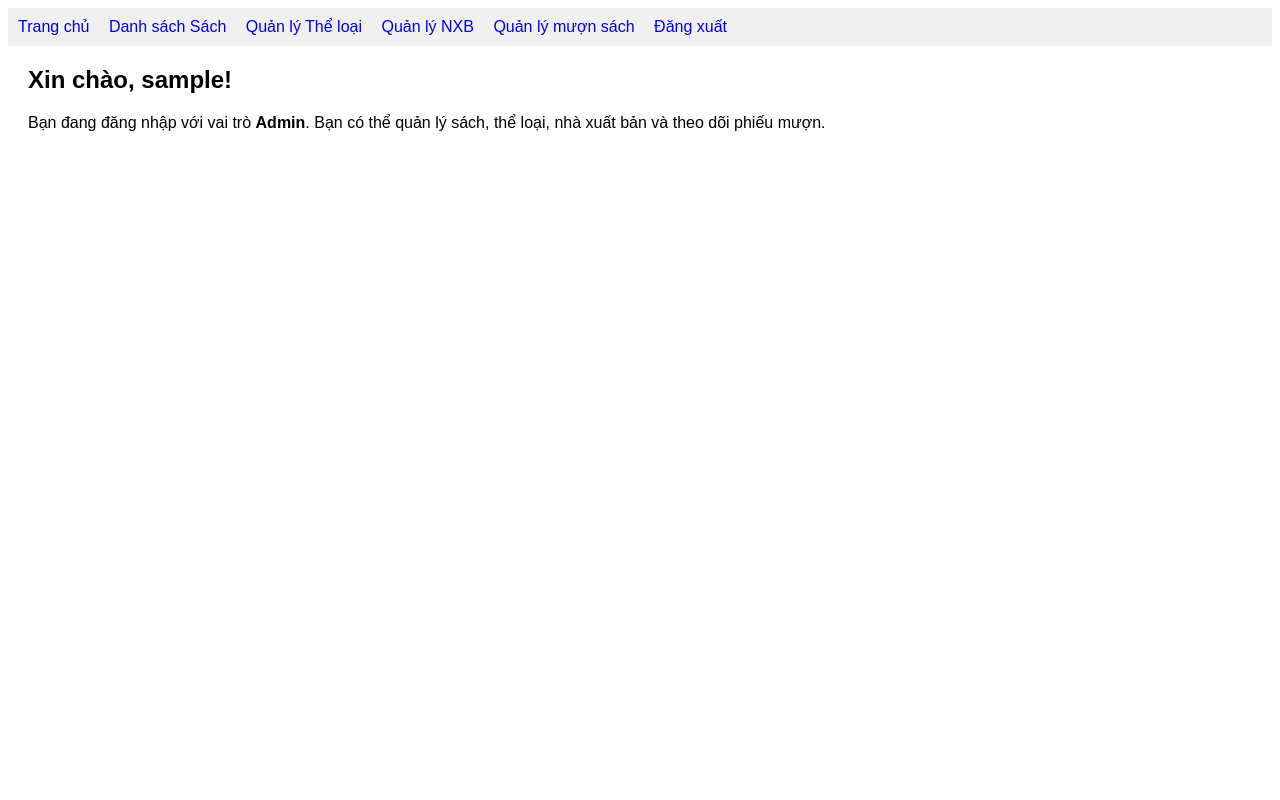
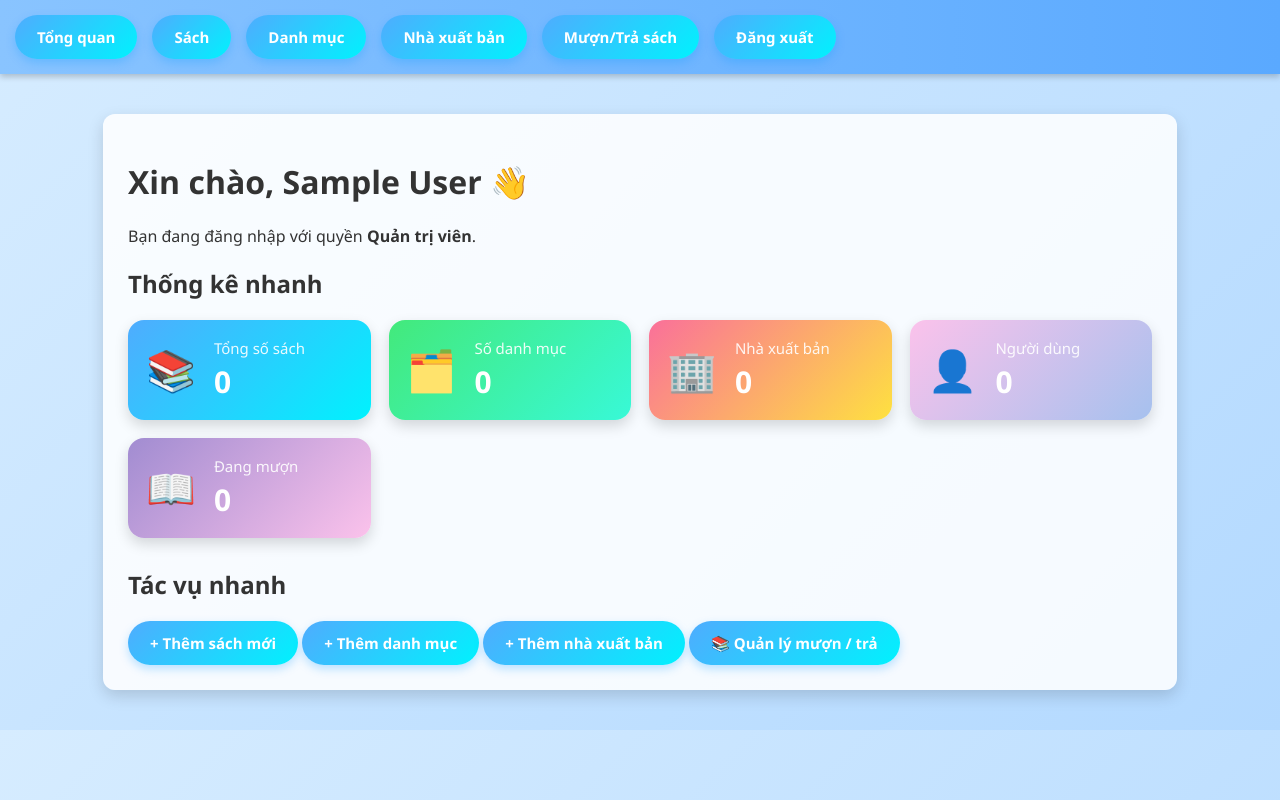
Before and after one commit to khuynnn/ins3064, a PHP site: page /dashboard.php in a window 1280 px wide. Run offline with PHP 8.4, Linux system fonts and the light colour scheme; the visitor is signed in with stand-in values (Sample User, id 1); data that the repository does not hold is empty.

Commit message:
thong ke va tong quan ve toan bo he thong

```diff
--- a/book_management/dashboard.php
+++ b/book_management/dashboard.php
@@ -1,55 +1,121 @@
 <?php
-// dashboard.php - Trang dashboard sau khi đăng nhập, hiển thị menu và thông tin chung
+session_start();
+include 'config.php';
 
-session_start();
-if (!isset($_SESSION['user_id'])) {
-    // Nếu chưa đăng nhập, chuyển về trang đăng nhập
+if (!isset($_SESSION['user_id']) || $_SESSION['role'] !== 'admin') {
     header("Location: index.php");
     exit();
 }
 
-// Kết nối CSDL để có thể truy vấn thông tin nếu cần
-require 'config.php';
+// Fetch summary counts for dashboard
+$count_books = 0;
+$count_cats  = 0;
+$count_pubs  = 0;
+$count_users = 0;
+$count_loans_active = 0;
 
-// Lấy thông tin tên người dùng và quyền để sử dụng trong trang
-$username = $_SESSION['username'] ?? '';
-$is_admin = $_SESSION['is_admin'] ?? 0;
+$res = $conn->query("SELECT IFNULL(SUM(quantity),0) AS cnt FROM books");
+if ($res) { $row = $res->fetch_assoc(); $count_books = (int)$row['cnt']; }
+
+
+$res = $conn->query("SELECT COUNT(*) as cnt FROM categories");
+if ($res) { $row = $res->fetch_assoc(); $count_cats = $row['cnt']; }
+
+$res = $conn->query("SELECT COUNT(*) as cnt FROM publishers");
+if ($res) { $row = $res->fetch_assoc(); $count_pubs = $row['cnt']; }
+
+// Count only normal users (exclude admins)
+$res = $conn->query("SELECT COUNT(*) as cnt FROM users WHERE role = 'user'");
+if ($res) { $row = $res->fetch_assoc(); $count_users = $row['cnt']; }
+
+// Count active (not yet returned) loans  (dùng cột is_returned bạn đang có)
+$res = $conn->query("SELECT COUNT(*) as cnt FROM loans WHERE is_returned = 0");
+if ($res) { $row = $res->fetch_assoc(); $count_loans_active = $row['cnt']; }
+
+// Tên hiển thị: ưu tiên $_SESSION['name'] / fullname / username
+$display_name = isset($_SESSION['name'])
+    ? $_SESSION['name']
+    : (isset($_SESSION['fullname']) ? $_SESSION['fullname'] : $_SESSION['username']);
 ?>
 <!DOCTYPE html>
 <html lang="vi">
 <head>
     <meta charset="UTF-8">
-    <title>Dashboard</title>
-    <style>
-        body { font-family: Arial, sans-serif; }
-        .menu { background: #f0f0f0; padding: 10px; }
-        .menu a { margin-right: 15px; text-decoration: none; }
-        .welcome { margin: 20px; }
-    </style>
+    <title>Trang quản trị</title>
+    <link rel="stylesheet" href="style.css">
 </head>
 <body>
-    <!-- Menu điều hướng chung -->
-    <div class="menu">
-        <a href="dashboard.php">Trang chủ</a>
-        <a href="books.php">Danh sách Sách</a>
-        <?php if ($is_admin): ?>
-            <a href="categories.php">Quản lý Thể loại</a>
-            <a href="publishers.php">Quản lý NXB</a>
-            <a href="loans.php">Quản lý mượn sách</a>
-        <?php else: ?>
-            <a href="loans_user.php">Sách đang mượn</a>
-        <?php endif; ?>
-        <a href="logout.php">Đăng xuất</a>
+<div class="nav">
+    <a href="dashboard.php">Tổng quan</a>
+    <a href="books.php">Sách</a>
+    <a href="categories.php">Danh mục</a>
+    <a href="publishers.php">Nhà xuất bản</a>
+    <a href="loans.php">Mượn/Trả sách</a>
+    <a href="logout.php">Đăng xuất</a>
+</div>
+
+<div class="container dashboard">
+    <div class="dashboard-header">
+        <div>
+            <h1>Xin chào, <?php echo htmlspecialchars($display_name); ?> 👋</h1>
+            <p class="subtitle">Bạn đang đăng nhập với quyền <strong>Quản trị viên</strong>.</p>
+        </div>
     </div>
 
-    <!-- Nội dung chính của dashboard -->
-    <div class="welcome">
-        <h2>Xin chào, <?php echo htmlspecialchars($username); ?>!</h2>
-        <?php if ($is_admin): ?>
-            <p>Bạn đang đăng nhập với vai trò <strong>Admin</strong>. Bạn có thể quản lý sách, thể loại, nhà xuất bản và theo dõi phiếu mượn.</p>
-        <?php else: ?>
-            <p>Bạn đang đăng nhập với vai trò <strong>Người dùng</strong>. Bạn có thể xem danh sách sách và mượn sách.</p>
-        <?php endif; ?>
+    <h2 class="section-title">Thống kê nhanh</h2>
+
+<div class="stats-wrapper">
+
+    <div class="stat-box box-books">
+        <div class="stat-icon">📚</div>
+        <div class="stat-content">
+            <p class="stat-title">Tổng số sách</p>
+            <p class="stat-value"><?php echo $count_books; ?></p>
+        </div>
     </div>
+
+    <div class="stat-box box-categories">
+        <div class="stat-icon">🗂️</div>
+        <div class="stat-content">
+            <p class="stat-title">Số danh mục</p>
+            <p class="stat-value"><?php echo $count_cats; ?></p>
+        </div>
+    </div>
+
+    <div class="stat-box box-publishers">
+        <div class="stat-icon">🏢</div>
+        <div class="stat-content">
+            <p class="stat-title">Nhà xuất bản</p>
+            <p class="stat-value"><?php echo $count_pubs; ?></p>
+        </div>
+    </div>
+
+    <div class="stat-box box-users">
+        <div class="stat-icon">👤</div>
+        <div class="stat-content">
+            <p class="stat-title">Người dùng</p>
+            <p class="stat-value"><?php echo $count_users; ?></p>
+        </div>
+    </div>
+
+    <div class="stat-box box-loans">
+        <div class="stat-icon">📖</div>
+        <div class="stat-content">
+            <p class="stat-title">Đang mượn</p>
+            <p class="stat-value"><?php echo $count_loans_active; ?></p>
+        </div>
+    </div>
+
+</div>
+
+
+    <h2 class="section-title">Tác vụ nhanh</h2>
+    <div class="quick-actions">
+        <a class="qa-btn" href="add_book.php">+ Thêm sách mới</a>
+        <a class="qa-btn" href="add_category.php">+ Thêm danh mục</a>
+        <a class="qa-btn" href="add_publisher.php">+ Thêm nhà xuất bản</a>
+        <a class="qa-btn" href="loans.php">📚 Quản lý mượn / trả</a>
+    </div>
+</div>
 </body>
 </html>
```
